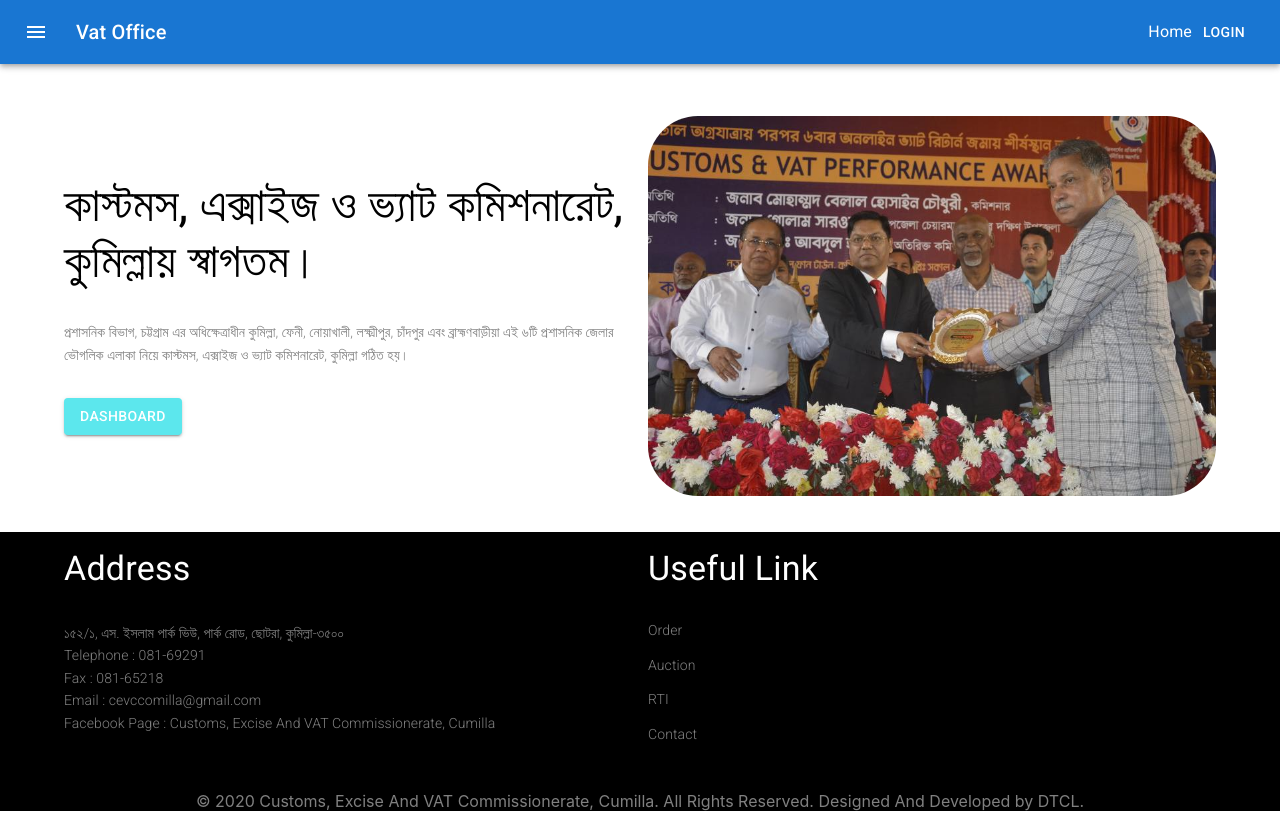
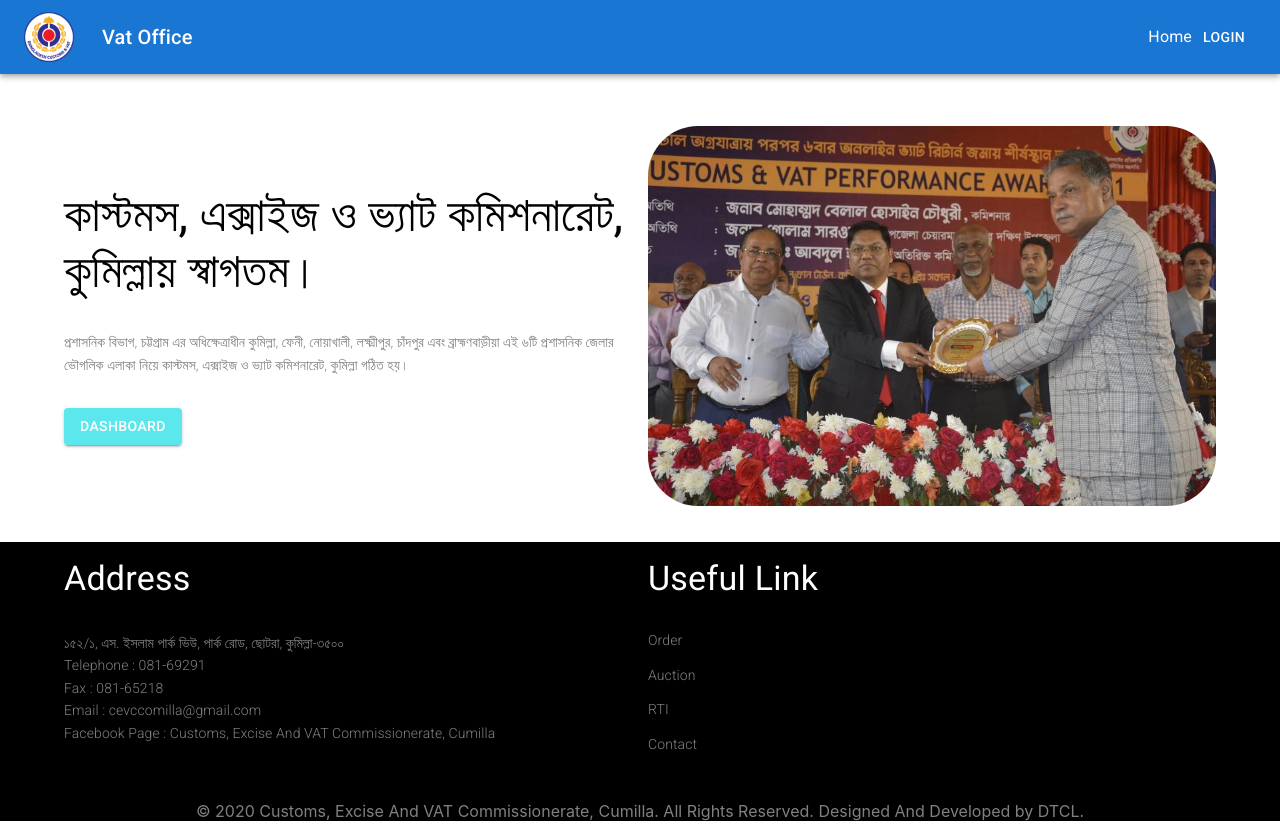
Before and after one commit to ishrafil-hossain/vat-office-client, a React (Create React App) app: page / in a window 1280 px wide. Built offline with nearby package versions, Linux system fonts and the light colour scheme; no server answers.

Commit message:
add logo

```diff
--- a/src/Pages/Home/Navigation/Navigation.js
+++ b/src/Pages/Home/Navigation/Navigation.js
@@ -8,6 +8,7 @@ import IconButton from '@mui/material/IconButton';
 import MenuIcon from '@mui/icons-material/Menu';
 import { NavLink } from 'react-router-dom';
 import useAuth from '../../../hooks/useAuth';
+import logo from '../Navigation/Logo/vat-office-logo.png'
 
 const Navigation = () => {
     const { user, logout } = useAuth();
@@ -22,7 +23,8 @@ const Navigation = () => {
                         aria-label="menu"
                         sx={{ mr: 2 }}
                     >
-                        <MenuIcon />
+                        <img style={{width:'50px', height:'50px'}} src={logo} alt="Logo" />
+                        {/* <MenuIcon /> */}
                     </IconButton>
                     <Typography variant="h6" component="div" sx={{ flexGrow: 1 }}>
                         Vat Office
```
Also changed, not shown: src/Pages/Home/Navigation/Logo/vat-office-logo.png (added).
